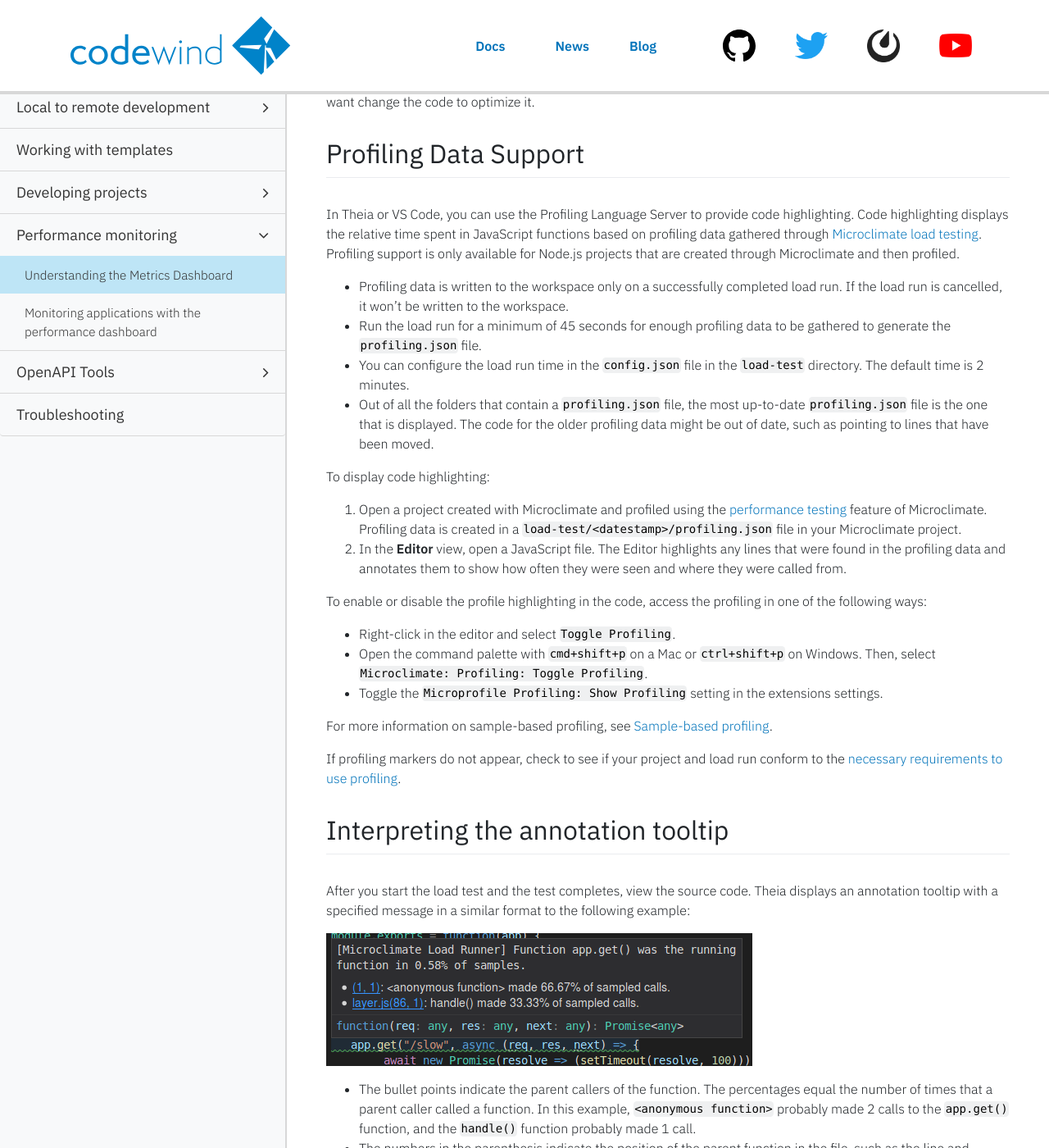
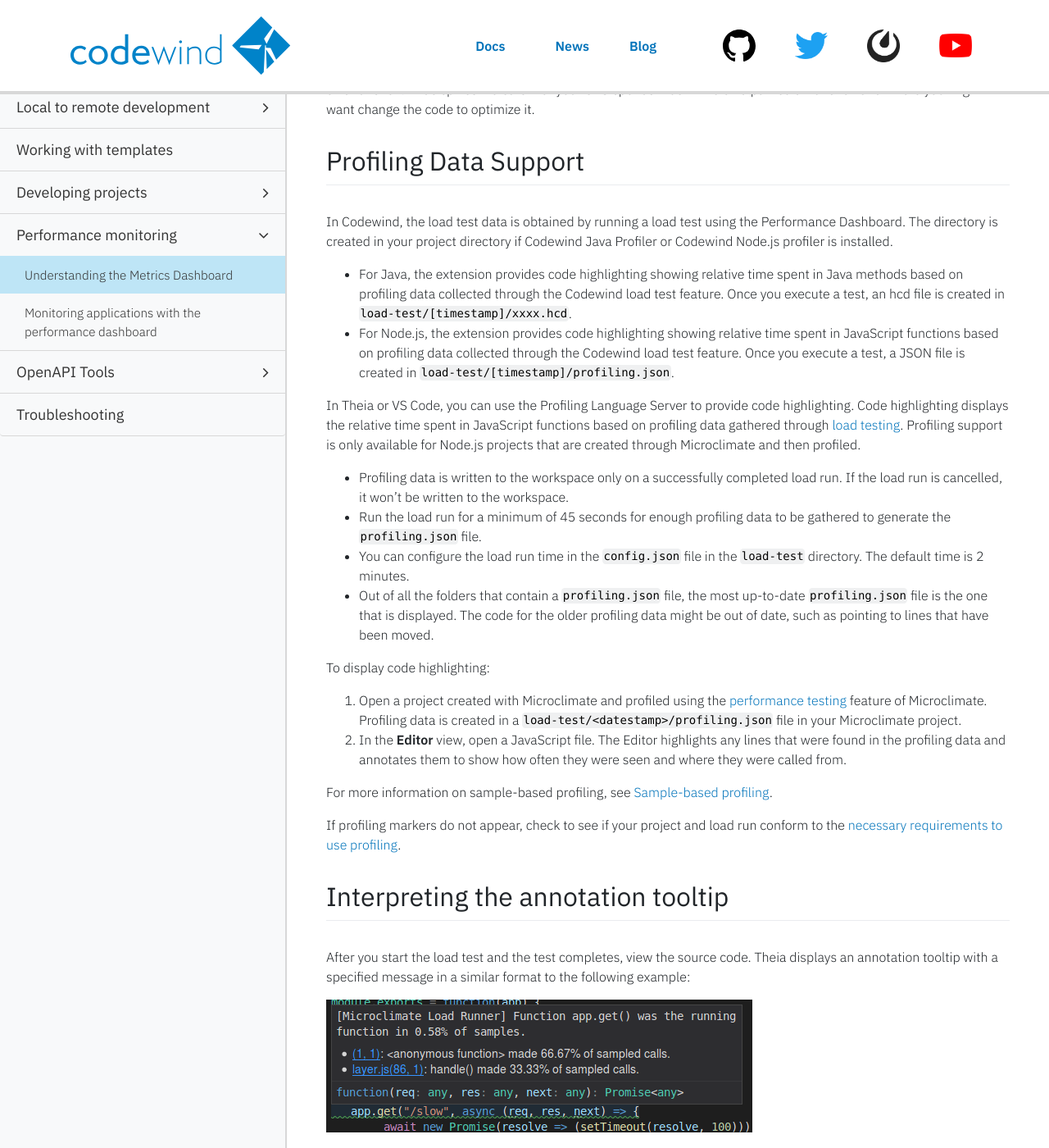
Before and after one commit to eclipse-archived/codewind-docs, a Jekyll site: the page built from docs/_documentations/metrics-dashboard.md, in a window 1280 px wide and 1400 px high, scrolled down 2288 px. Shown: the whole window at 82% size. Built offline with Jekyll 4.4.1, drawn with Linux system fonts in a browser that asks for light colours; nearby versions of some CDN libraries; comment, search, counter and statistics services are not loaded; some of the changed text lies outside the part shown.

Commit message:
Review comments
Signed-off-by: micgibso <MICGIBSO@uk.ibm.com>

```diff
--- a/docs/_documentations/metrics-dashboard.md
+++ b/docs/_documentations/metrics-dashboard.md
@@ -25,7 +25,7 @@ The Metrics Dashboard is available in Java, Node.js, and Swift. You can monitor
 
 ## Accessing the Metrics Dashboard
 
-Click **App monitor** in the Microclimate project to access Application Metrics. Toggle between the **Dashboard** and **Summary** tabs. If you have a Node.js project, you can also access the **Profiling** tab.
+Click **Metrics Dashboard** in the Codewind project to access the Metrics Dashboard. Toggle between the **Dashboard** and **Summary** tabs. If you have a Node.js project, you can also access the **Profiling** tab.
 
 ## Enabling Application Metrics
 
@@ -43,16 +43,14 @@ View these metrics to learn if your application is performing as intended. An ap
 * **Loop Times:** This graph indicates how fast a Node.js project is processing through an event loop.
 * **Other Requests:** This graph indicates the Socket.IO and other requests that the application processes.
 
-## Clicking the **Run load** button
-
-Click the **Run load** button to run load your microservice. This button pings endpoints by using the Microclimate load runner service.
-
 ## Viewing metrics information in the **Summary** tab
 
 View a summary of the information from the performance metrics graphs that you saw in the **Dashboard** tab.
 * **HTTP Requests:** This table displays how many times an endpoint is hit. If you repeatedly run a test while making code changes, you can see how the code changes are impacting application performance.
 * **Environment:** This table shows information about the environment you're running, such as the OS architecture and the number of processors you have. Having this information can make troubleshooting easier if you need to contact support and provide it.
-* **Resource usage:** This table shows the **Average Process CPU**, which shows what Microclimate is doing, and the **Average System CPU**, which shows what the environment as a whole is doing. This information can help determine whether application issues are caused by something else in the environment that is external to the application.
+* **Resource Usage:** This table shows the **Average Process CPU**, which shows what Codewind is doing, and the **Average System CPU**, which shows what the environment as a whole is doing. This information can help determine whether application issues are caused by something else in the environment that is external to the application.
+
+![image of viewing metrics](dist/images/performanceguide/viewing_metrics.png)
 
 ## Viewing the graph in the **Profiling** tab
 
@@ -60,7 +58,11 @@ The **Profiling** tab is available only in Node.js projects. This tab pulls info
 
 ## Profiling Data Support
 
-In Theia or VS Code, you can use the Profiling Language Server to provide code highlighting. Code highlighting displays the relative time spent in JavaScript functions based on profiling data gathered through [Microclimate load testing](performancetesting). Profiling support is only available for Node.js projects that are created through Microclimate and then profiled.
+In Codewind, the load test data is obtained by running a load test using the Performance Dashboard. The directory is created in your project directory if Codewind Java Profiler or Codewind Node.js profiler is installed.
+- For Java, the extension provides code highlighting showing relative time spent in Java methods based on profiling data collected through the Codewind load test feature. Once you execute a test, an hcd file is created in `load-test/[timestamp]/xxxx.hcd`.
+- For Node.js, the extension provides code highlighting showing relative time spent in JavaScript functions based on profiling data collected through the Codewind load test feature. Once you execute a test, a JSON file is created in `load-test/[timestamp]/profiling.json`.
+
+In Theia or VS Code, you can use the Profiling Language Server to provide code highlighting. Code highlighting displays the relative time spent in JavaScript functions based on profiling data gathered through [load testing](performancetesting). Profiling support is only available for Node.js projects that are created through Microclimate and then profiled.
 
 - Profiling data is written to the workspace only on a successfully completed load run. If the load run is cancelled, it won't be written to the workspace.
 - Run the load run for a minimum of 45 seconds for enough profiling data to be gathered to generate the `profiling.json` file.
@@ -70,11 +72,6 @@ In Theia or VS Code, you can use the Profiling Language Server to provide code h
 To display code highlighting:
 1. Open a project created with Microclimate and profiled using the [performance testing](performancetesting) feature of Microclimate. Profiling data is created in a `load-test/<datestamp>/profiling.json` file in your Microclimate project.
 2. In the **Editor** view, open a JavaScript file. The Editor highlights any lines that were found in the profiling data and annotates them to show how often they were seen and where they were called from.
-
-To enable or disable the profile highlighting in the code, access the profiling in one of the following ways:
-- Right-click in the editor and select `Toggle Profiling`.
-- Open the command palette with `cmd+shift+p` on a Mac or `ctrl+shift+p` on Windows. Then, select `Microclimate: Profiling: Toggle Profiling`.
-- Toggle the `Microprofile Profiling: Show Profiling` setting in the extensions settings.
 
 For more information on sample-based profiling, see [Sample-based profiling](https://www.ibm.com/support/knowledgecenter/en/SS3KLZ/com.ibm.java.diagnostics.healthcenter.doc/topics/profiling_using.html).
 
@@ -92,4 +89,4 @@ After you start the load test and the test completes, view the source code. Thei
 
 ## Need help?
 
-If you encounter problems with application metrics, check the [Troubleshooting page](troubleshooting.html#understanding-application-metrics).
+If you encounter problems with the Metrics Dashboard, check the [Troubleshooting page](troubleshooting.html#understanding-application-metrics).
```
Also changed, not shown: docs/_documentations/checkingstatuses.md (+1 -1 lines), docs/dist/images/performanceguide/viewing_metrics.png (added).
